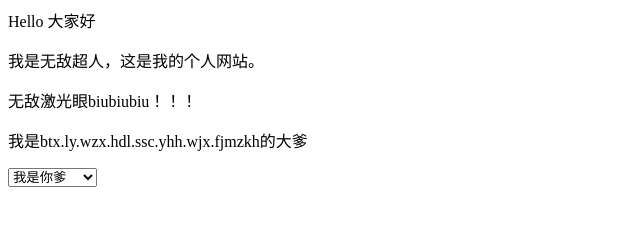
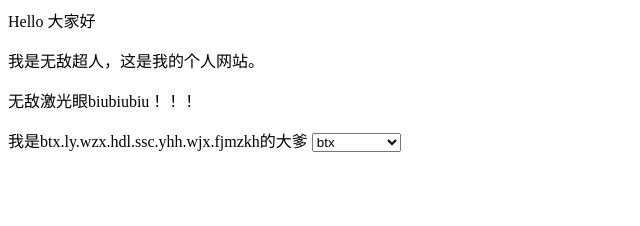
Before and after one commit to kxq1204/-kxq1204-.github.io, a plain HTML site: page index.html in a window 1280 px wide. Shown: the whole page, without its empty margins (0-640 px from the left). Drawn offline with Linux system fonts and the light colour scheme.

Commit message:
Update index.html

```diff
--- a/index.html
+++ b/index.html
@@ -1,9 +1,10 @@
 <p>Hello 大家好</p>
 <p>我是无敌超人，这是我的个人网站。 </p>
 <p>无敌激光眼biubiubiu！！！</p>
-<p>我是btx.ly.wzx.hdl.ssc.yhh.wjx.fjmzkh的大爹</p>
+<p>我是btx.ly.wzx.hdl.ssc.yhh.wjx.fjmzkh的大爹
 <select>
-<option>我是你爹</option>
-<option>我是你二爹</option>
+<option>btx</option>
+<option>lu</option>
 <option>我是你三爹</option>
 </select>
+</p>
```
